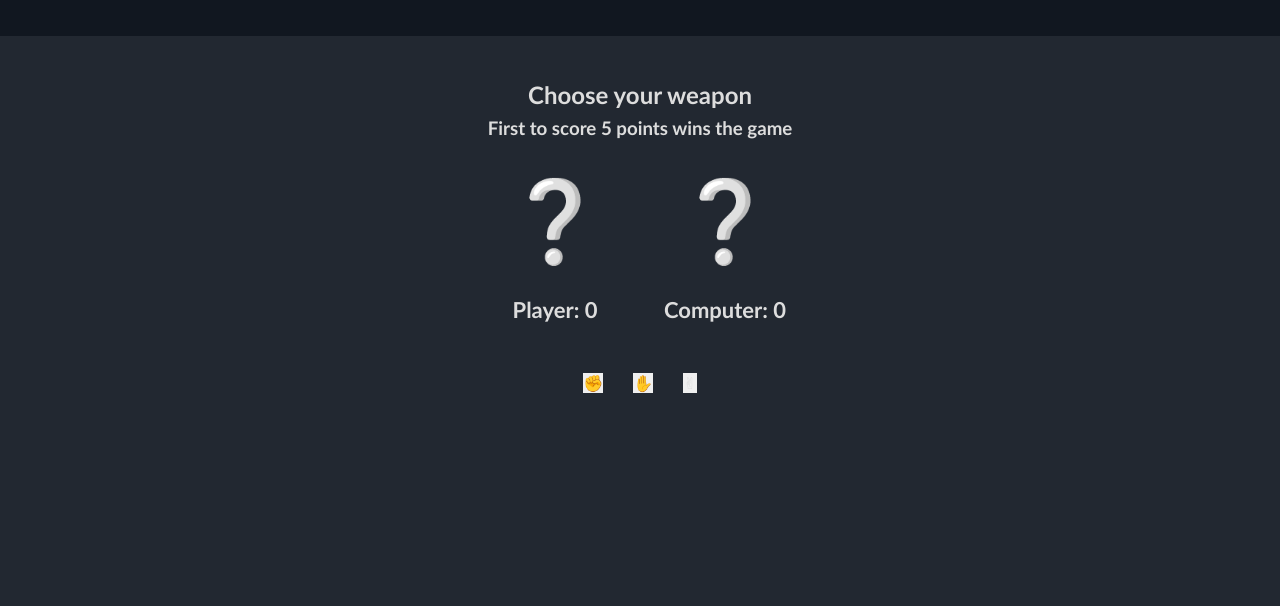
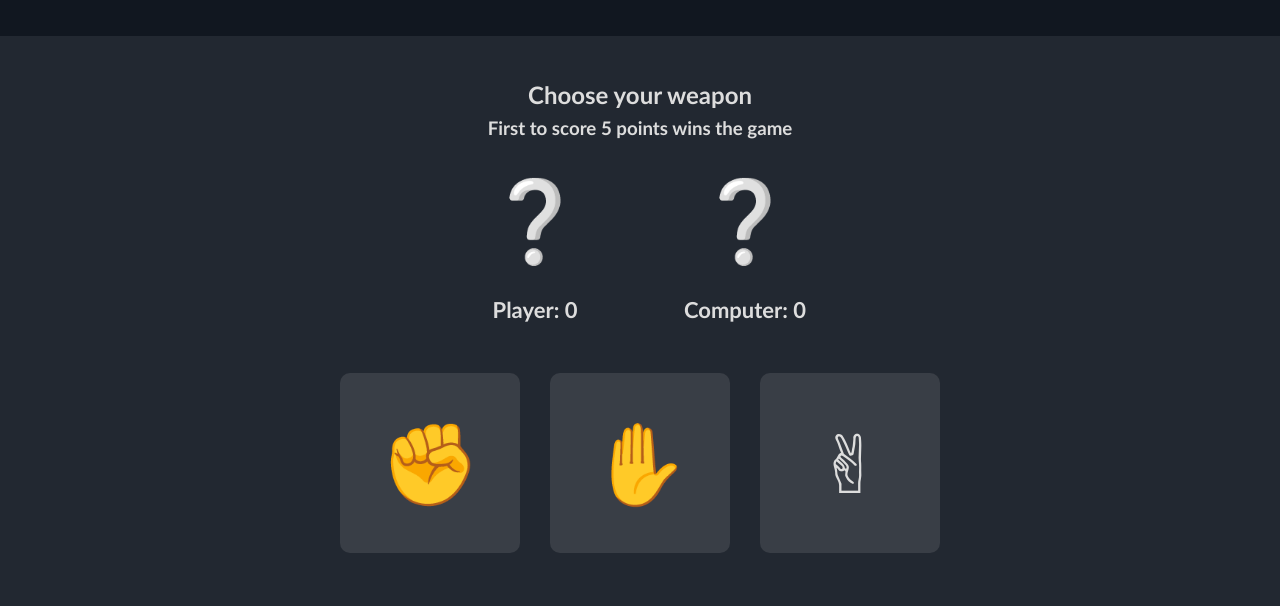
Before and after one commit to jaqubowsky/rock-paper-scissors, a plain HTML site: page index.html in a window 1280 px wide. Shown: the part 140-746 px from the top of the page. Drawn offline with Linux system fonts and the light colour scheme.

Commit message:
Fix classes and id'

```diff
--- a/index.html
+++ b/index.html
@@ -22,19 +22,21 @@
 					<div class="score-container">
 						<div class="score-box">
 							<div class="sign">❔</div>
-							<p class="score" id="score-player-el">Player: 0</p>
+							<p class="score">Player: <span id="score-player-el">0</span></p>
 						</div>
 						<div class="score-box">
 							<div class="sign">❔</div>
-							<p class="score" id="score-computer-el">Computer: 0</p>
+							<p class="score">
+								Computer: <span id="score-computer-el">0</span>
+							</p>
 						</div>
 					</div>
 				</div>
 				<div class="choices">
 					<div class="btns">
-						<button class="rock-el">✊</button>
-						<button class="paper-el">✋</button>
-						<button class="scissors-el">✌</button>
+						<button class="btn rock-el">✊</button>
+						<button class="btn paper-el">✋</button>
+						<button class="btn scissors-el">✌</button>
 					</div>
 				</div>
 			</main>
@@ -51,10 +53,10 @@
 				></a>
 			</footer>
 		</div>
-		<script src="index.js" defer></script>
 		<script
 			src="https://kit.fontawesome.com/2caf16760b.js"
 			crossorigin="anonymous"
 		></script>
+		<script src="index.js" defer></script>
 	</body>
 </html>
```
